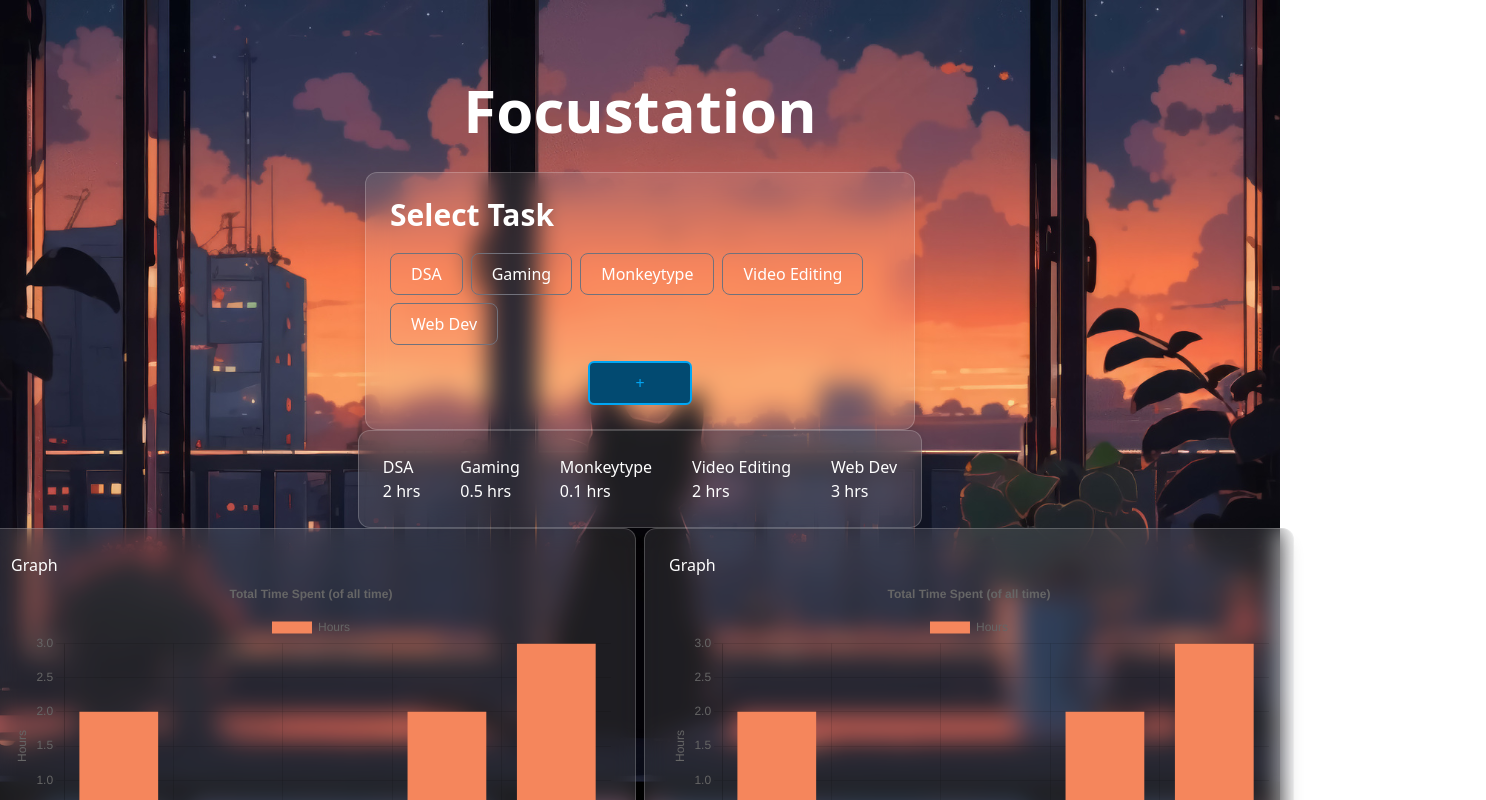
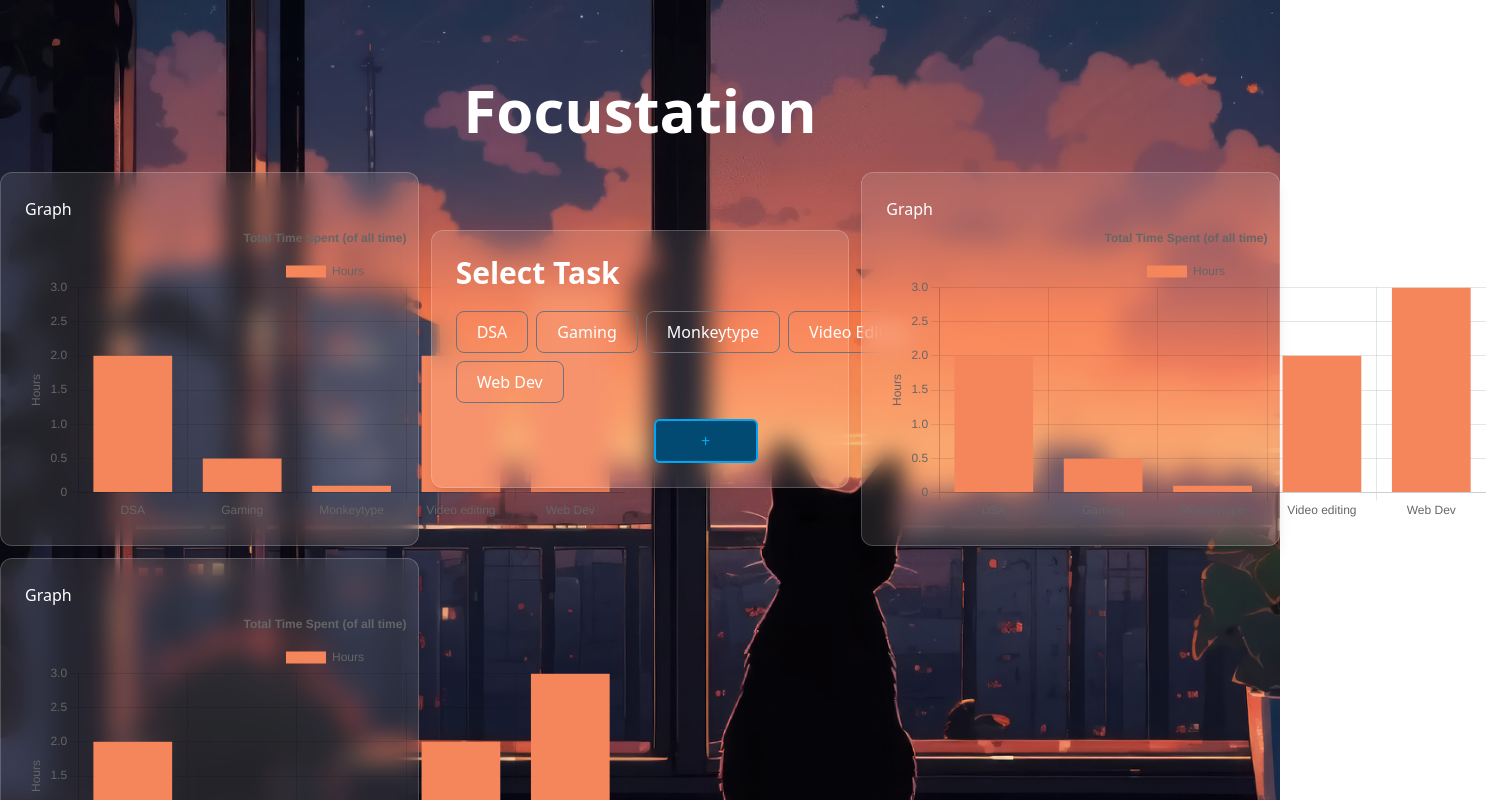
Before and after one commit to ankitsensei/Focustation, a React (Vite) app: page / in a window 1280 px wide. Shown: the top 800 px of the page, 1486 px wide, since content can reach past the window. Built offline with nearby package versions, Linux system fonts and the light colour scheme.

Commit message:
fixed: grid layout... removed: stats file

```diff
--- a/src/comps/Stats.tsx
+++ /dev/null
@@ -1,29 +0,0 @@
-
-const Stats = () => {
-    return (
-        <div className="flex flex-wrap flex-auto gap-10 justify-center items-center">
-            <div>
-                <p>DSA</p>
-                <p>2 hrs</p>
-            </div>
-            <div>
-                <p>Gaming</p>
-                <p>0.5 hrs</p>
-            </div>
-            <div>
-                <p>Monkeytype</p>
-                <p>0.1 hrs</p>
-            </div>
-            <div>
-                <p>Video Editing</p>
-                <p>2 hrs</p>
-            </div>
-            <div>
-                <p>Web Dev</p>
-                <p>3 hrs</p>
-            </div>
-        </div>
-    )
-}
-
-export default Stats
--- a/src/pages/Hero.tsx
+++ b/src/pages/Hero.tsx
@@ -1,5 +1,4 @@
 import Tasks from "../comps/Tasks"
-import Stats from "../comps/Stats"
 
 import Wall from "../assets/walls/cat-lofi-wall.jpg"
 import DayGraph from "../comps/DayGraph"
@@ -10,29 +9,29 @@ const Hero = () => {
 
   return (
     <div
-      className='flex flex-col pt-20 items-center w-full h-full bg-cover bg-fixed  text-white hide-scrollbar'
+      className='flex flex-col pt-20 items-center w-full min-h-screen bg-cover bg-fixed  text-white hide-scrollbar'
       style={{ backgroundImage: `url(${Wall})` }}
     >
       <h1 className='font-semibold text-6xl mb-8'>Focustation</h1>
 
-      <div className="bg-white/10 backdrop-blur-md border border-white/20 rounded-xl p-6 shadow-lg">
-        <Tasks />
-      </div>
-      <div className="bg-white/10 backdrop-blur-md border border-white/20 rounded-xl p-6 shadow-lg">
-        <Stats />
-      </div>
       <div>
-        <div className="flex gap-2">
+        <div className="grid grid-cols-1 md:grid-cols-2 lg:grid-cols-3 gap-3 items-center">
           <div className="bg-white/10 backdrop-blur-md border border-white/20 rounded-xl p-6 shadow-lg">
             <DayGraph />
+          </div>
+          <div className="flex flex-col gap-3">
+            <div className="bg-white/10 backdrop-blur-md border border-white/20 rounded-xl p-6 shadow-lg">
+              <Tasks />
+            </div>
           </div>
           <div className="bg-white/10 backdrop-blur-md border border-white/20 rounded-xl p-6 shadow-lg">
             <WeekGraph />
           </div>
+          <div className="bg-white/10 backdrop-blur-md border border-white/20 rounded-xl p-6 shadow-lg">
+            <AllTimeGraph />
+          </div>
         </div>
-        <div className="bg-white/10 backdrop-blur-md border border-white/20 rounded-xl p-6 shadow-lg">
-          <AllTimeGraph />
-        </div>
+
       </div>
     </div>
   )
```
